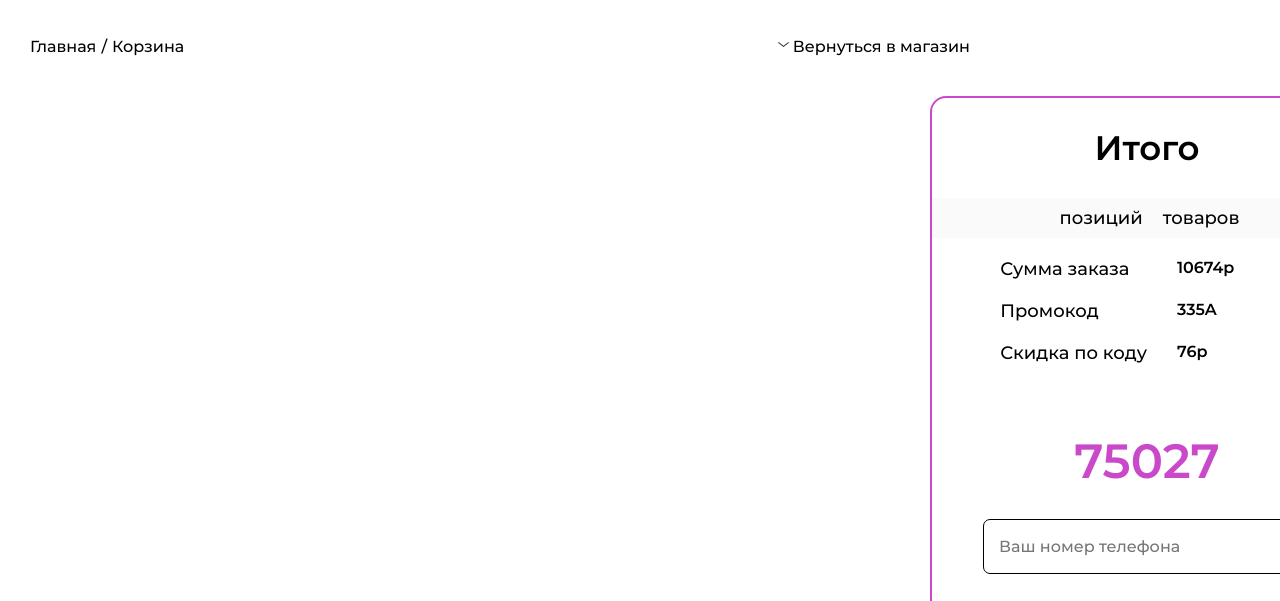
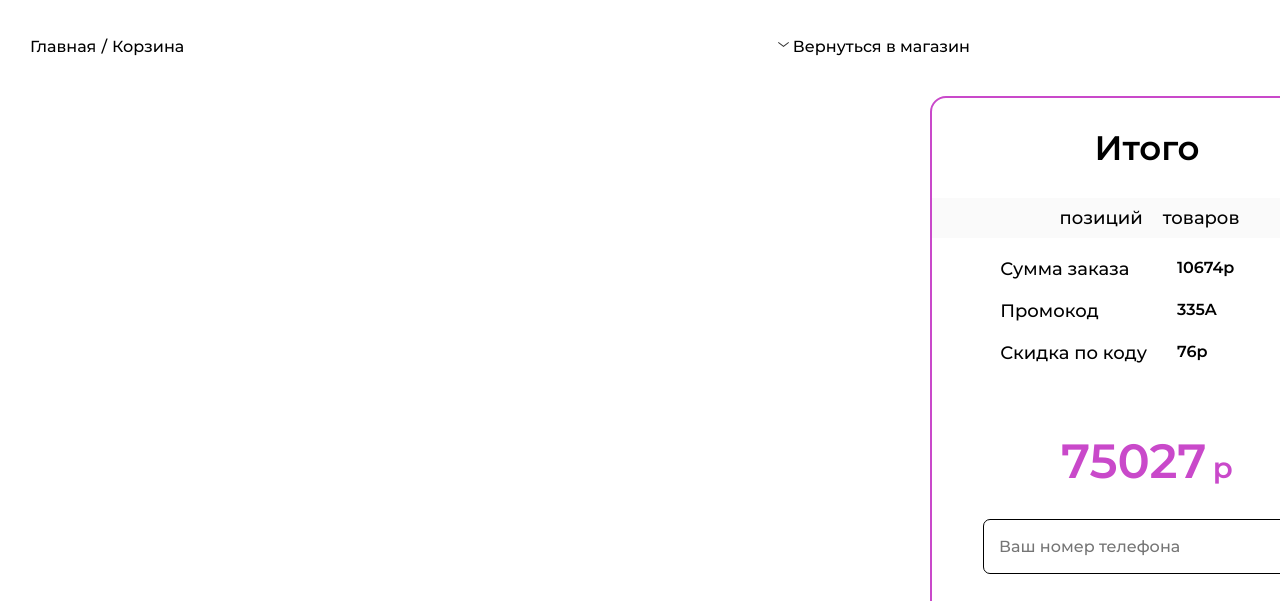
Before and after one commit to bitnik93/baloons-pet-project, a website: page source/basket.html in a window 1280 px wide. Shown: the part 171-772 px from the top of the page. Drawn offline with nearby package versions, Linux system fonts and the light colour scheme; files that its build step writes are made by us from their sources.

Commit message:
добавил span.ruble в общую цены товаров

```diff
--- a/source/basket.html
+++ b/source/basket.html
@@ -118,6 +118,7 @@
             </div>
             <div class="total-container__sum-wrapper">
               <h3 class="total-container__sum">75027</h3>
+              <span class="total-container__sum-rubble">р</span>
             </div>
             <div class="total-container__call">
               <input type="text" class="total-container__input" placeholder="Ваш номер телефона">
```
